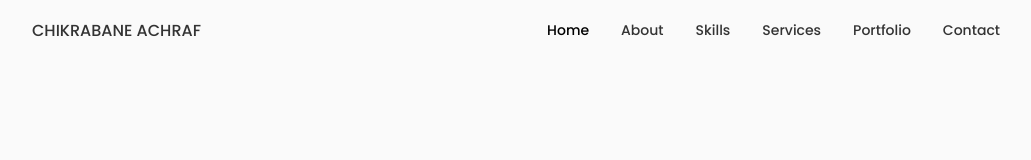
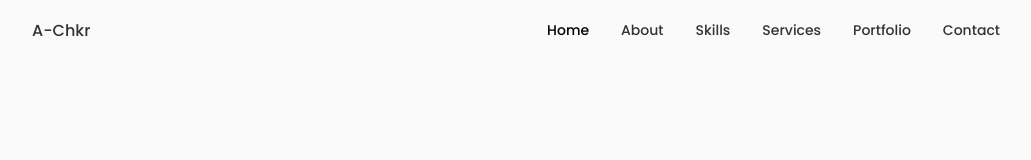
Before and after one commit to achraftes/Portfolio-website, a React (Vite) app: page / in a window 1280 px wide. Shown: the top 160 px of the page, without its empty margins (124-1155 px from the left). Built offline with nearby package versions, Linux system fonts and the light colour scheme.

Commit message:
add new logo for page  hedear

```diff
--- a/src/components/header/Header.jsx
+++ b/src/components/header/Header.jsx
@@ -25,7 +25,7 @@ const Header = () => {
         {/* ===== LOGO IMAGE ===== */}
         <a href="#home" className="nav__logo">
           {/* <img src={Logo} alt="Achraf Logo" className="nav__logo-img" /> */}
-          CHIKRABANE ACHRAF
+          A-Chkr
         </a>
 
         <div className={Toggle ? "nav__menu show-menu" : "nav__menu"}>
```
